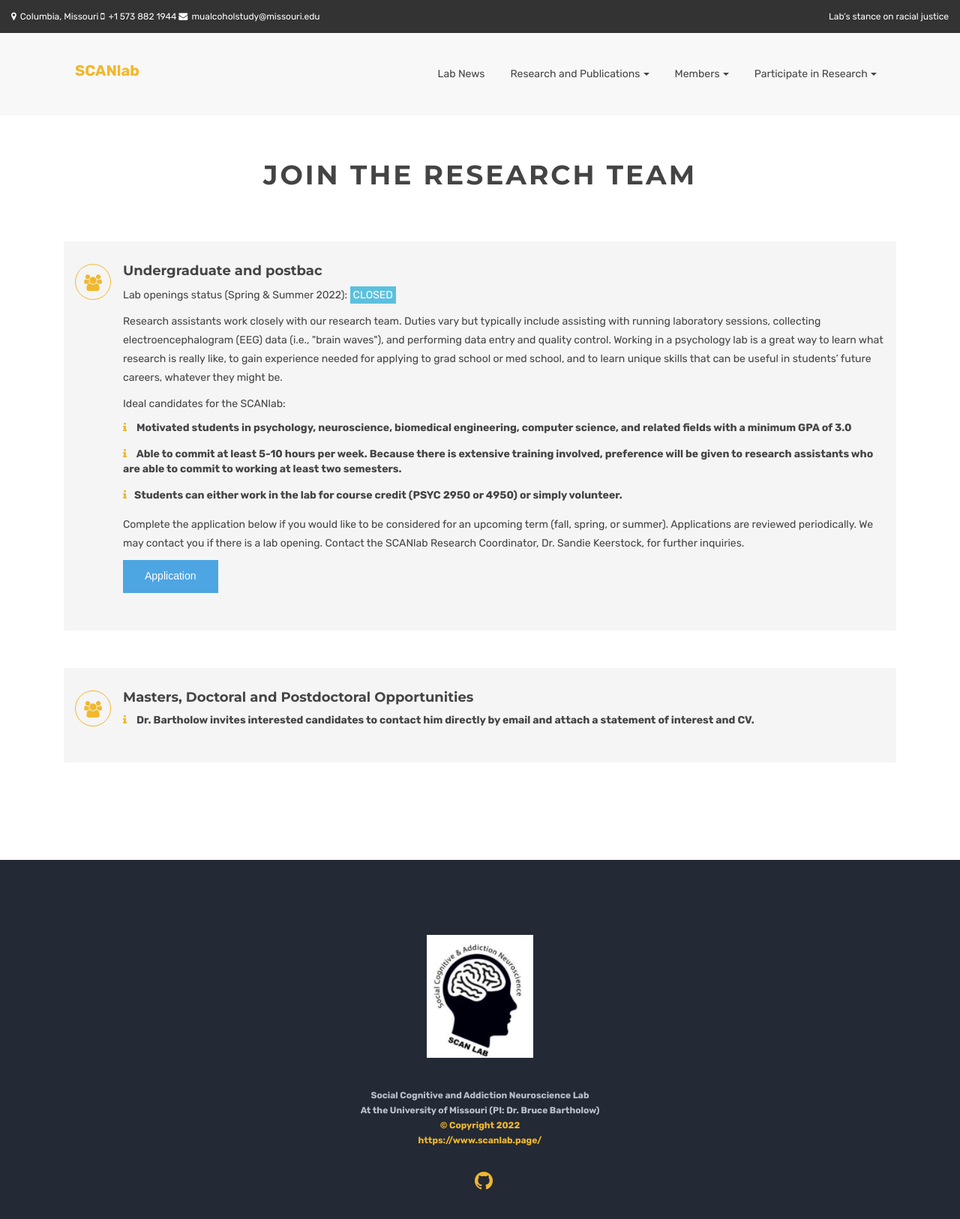
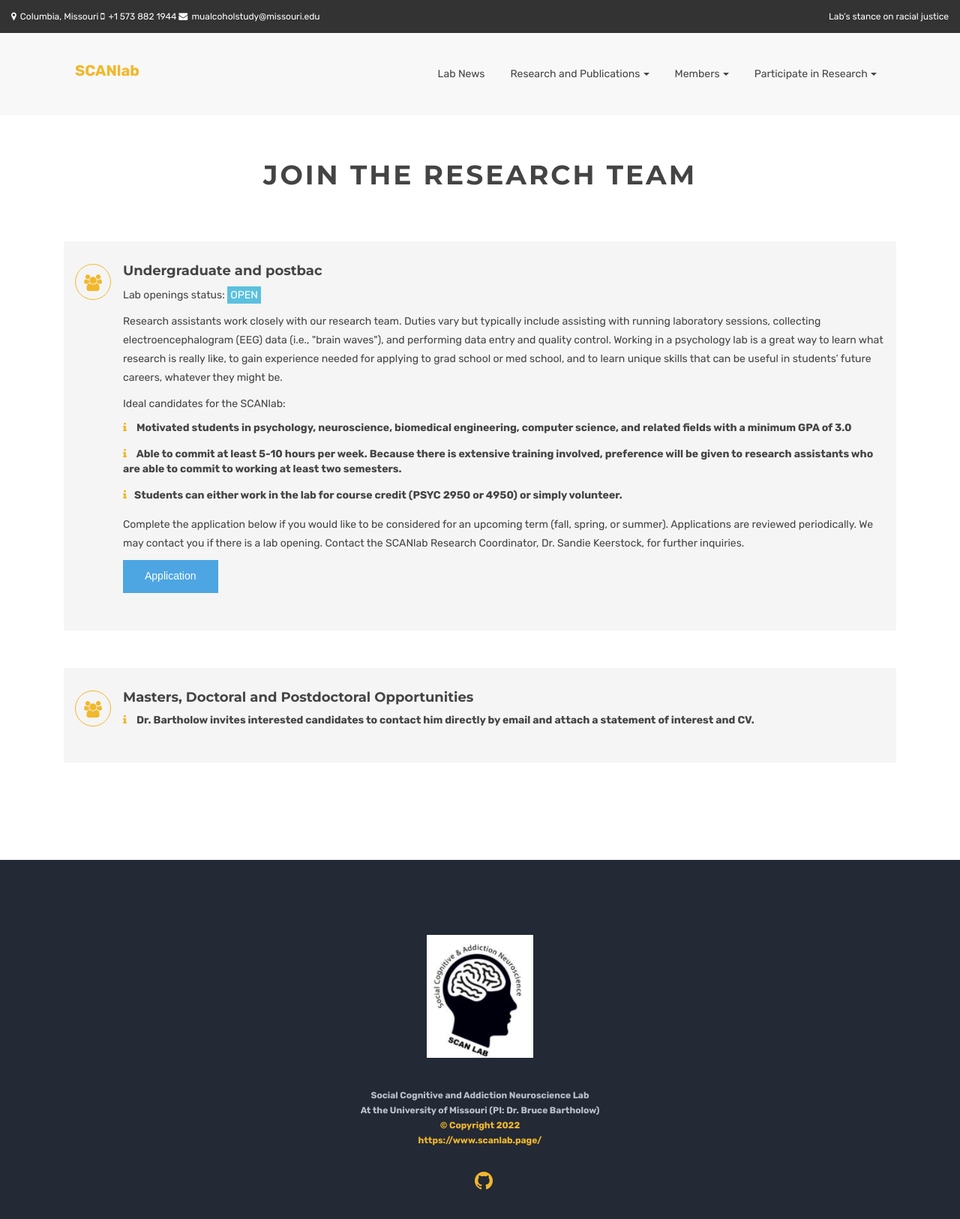
Before and after one commit to bartholow-scanlab/bartholow-scanlab.github.io, a Jekyll site: the page built from jointhelab.html, in a window 1280 px wide. Shown: the top 1626 px of the page at 75% size. Built offline with Jekyll 4.4.1, drawn with Linux system fonts in a browser that asks for light colours.

Commit message:
Update jointhelab.html

```diff
--- a/jointhelab.html
+++ b/jointhelab.html
@@ -37,7 +37,7 @@
                     </div>
                     <div class="featured-content">
                        <h4>Undergraduate and postbac</h4>
-                      <p>Lab openings status (Spring & Summer 2022): <span class="bg-info"> CLOSED</span> <strong></p>
+                      <p>Lab openings status: <span class="bg-info">OPEN</span> <strong></p>
 
                       <p> Research assistants work closely with our research team. Duties vary but typically include assisting with running laboratory sessions, collecting electroencephalogram (EEG) data (i.e., "brain waves"), and performing data entry and quality control. Working in a psychology lab is a great way to learn what research is really like, to gain experience needed for applying to grad school or med school, and to learn unique skills that can be useful in students’ future careers, whatever they might be.</p>
 
```
